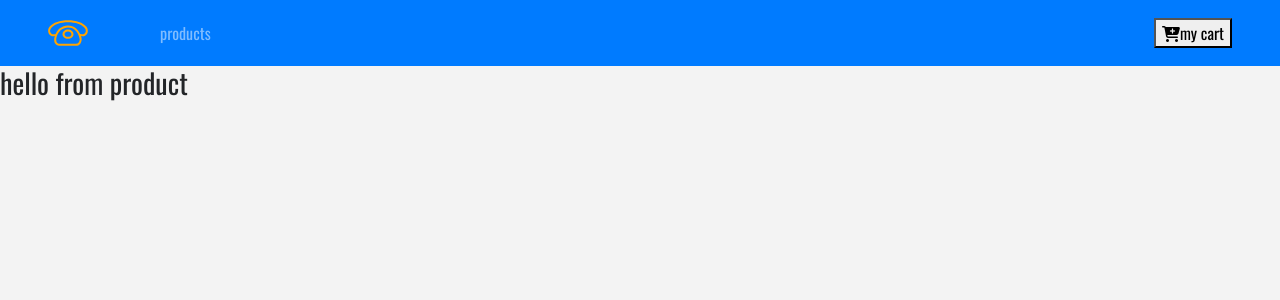
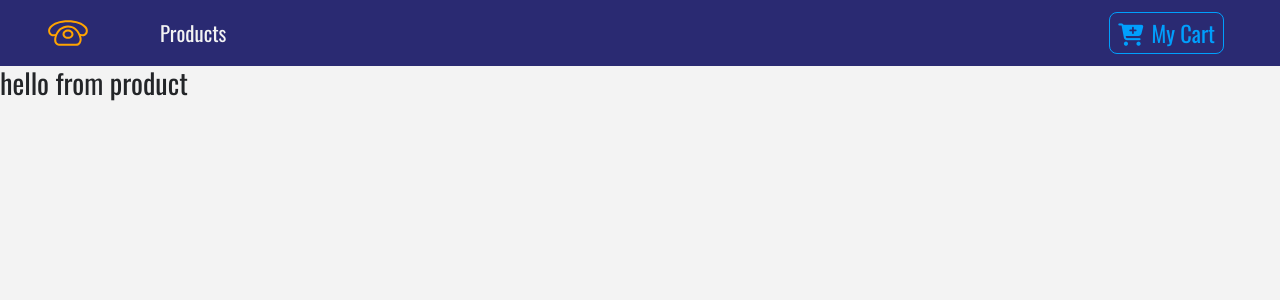
Before and after one commit to PawelRzeszutek/first_project, a React (Create React App) app: page / in a window 1280 px wide. Shown: the top 300 px of the page. Built offline with nearby package versions, Linux system fonts and the light colour scheme.

Commit message:
styled components Navbar

```diff
--- a/package.json
+++ b/package.json
@@ -7,7 +7,8 @@
     "react": "^16.8.6",
     "react-dom": "^16.8.6",
     "react-router-dom": "^5.0.1",
-    "react-scripts": "3.0.1"
+    "react-scripts": "3.0.1",
+    "styled-components": "^4.3.2"
   },
   "scripts": {
     "start": "react-scripts start",
--- /dev/null
+++ b/src/components/Button.js
@@ -0,0 +1,22 @@
+import styled from 'styled-components'
+
+
+export const ButtonContainer = styled.button`
+text-transform: capitalize;
+font-size: 1.4rem;
+background: transparent;
+border: 0.05rem solid var(--lightBlue);
+color: var(--lightBlue);
+border-radius: 0.5rem;
+padding: 0.2rem 0.5rem;
+cursor: pointer;
+margin: 0.2rem 0.5rem 0.2rem 0;
+transistion: all 0.5s ease-in-out;
+&:hover {
+    background: var(--lightBlue);
+    color: var(--mainBlue);
+}
+&:focus {
+    outline: none;
+}
+`;
--- a/src/components/Navbar.js
+++ b/src/components/Navbar.js
@@ -1,11 +1,13 @@
 import React, { Component } from 'react';
 import {Link} from 'react-router-dom';
-import logo from '../logo.svg'
+import logo from '../logo.svg';
+import styled from 'styled-components';
+import {ButtonContainer} from "./Button";
 
 export default class Navbar extends Component {
     render() {
         return(
-        <nav className="navbar navbar-expand-sm bg-primary navbar-dark px-sm-5">
+        <NavWrapper className="navbar navbar-expand-sm navbar-dark px-sm-5">
         {/*https://www.iconfinder.com/icons/1243689/call_phone_icon
         Creative Commons (Attribution 3.0 Unported);
         https://www.iconfinder.com/Makoto_msk*/}
@@ -20,12 +22,22 @@
                 </li>
             </ul>
             <Link to='/cart' className="ml-auto">
-                <button>
-                    <i className="fas fa-cart-plus"/>
+                <ButtonContainer>
+                    <span className="mr-2">
+                        <i className="fas fa-cart-plus"/>
+                    </span>
                     my cart
-                </button>
+                </ButtonContainer>
             </Link>
-        </nav>
+        </NavWrapper>
         );
     }
 }
+const NavWrapper = styled.nav`
+background: var(--mainBlue);
+.nav-link {
+    color: var(--mainWhite) !important;
+    font-size: 1.3rem;
+    text-transform: capitalize;
+}
+`;
```
Also changed, not shown: 1 other file (tests, documents, lock files or other folders).
